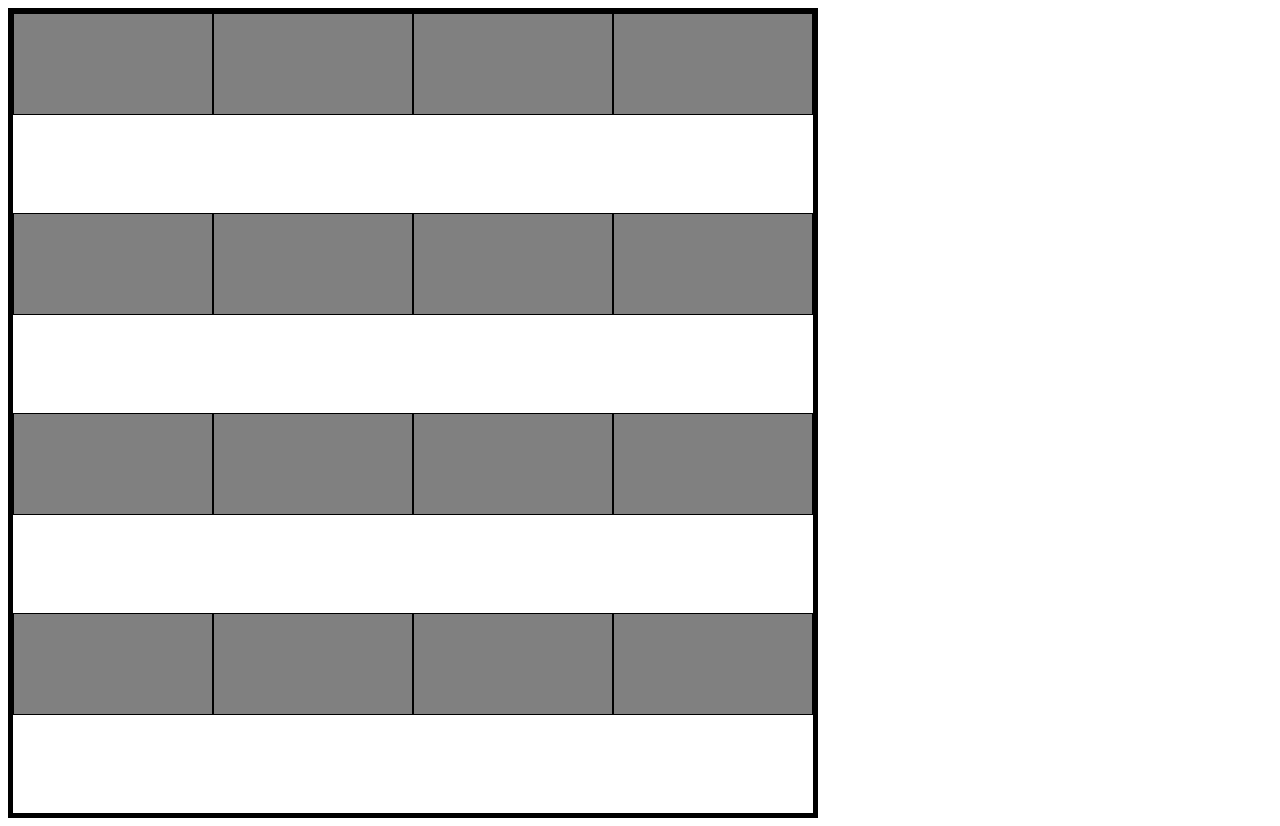
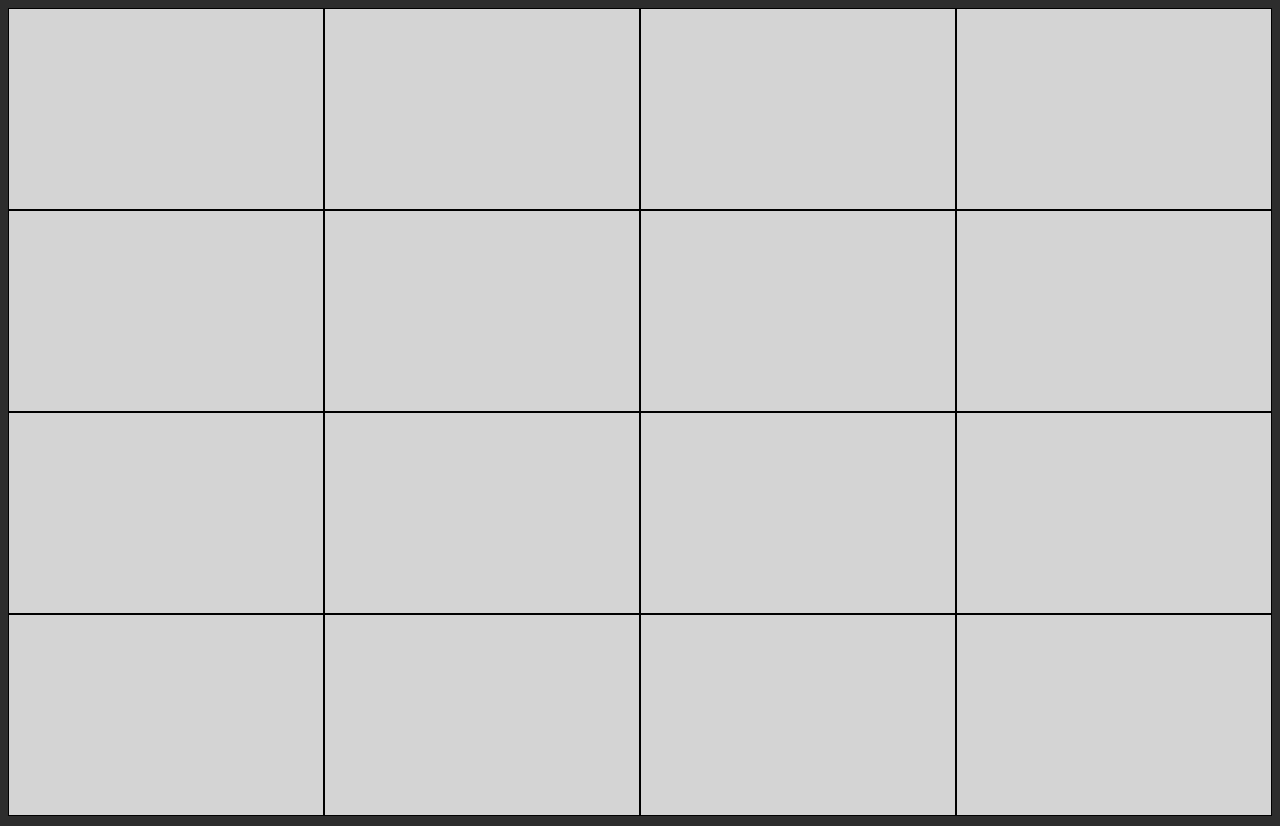
Before and after one commit to chrisjk02/etch-a-sketch, a plain HTML site: page index.html in a window 1280 px wide. Drawn offline with Linux system fonts and the light colour scheme.

Commit message:
Make all grid elements take up full width and height of the flex container

```diff
--- a/styles.css
+++ b/styles.css
@@ -1,26 +1,33 @@
+html {
+    background-color: rgb(45, 45, 45);
+}
+
 .container {
-    border: 5px solid black;
     display: flex;
-    max-width: 800px;
-    min-height: 800px;
+    max-width: 100vw;
+    height: auto;
+    margin: 0;
+    padding: 0;
     justify-content: flex-start;
     align-items: flex-start;
     flex-wrap: wrap;
+    align-content: flex-start;
 }
 
 .row {
     display: flex;
+    align-items: stretch;
     margin: 0;
     padding: 0;
     flex: 1;
 }
 
 .column {
-    background-color: grey;
+    background-color: rgb(212, 212, 212);
+    border: 1px solid black;
     margin: 0;
     padding: 0;
-    width: 100px;
-    height: 100px;
+    width: 200px;
+    height: 200px;
     flex: 1;
-    border: 1px solid black;
 }
```
